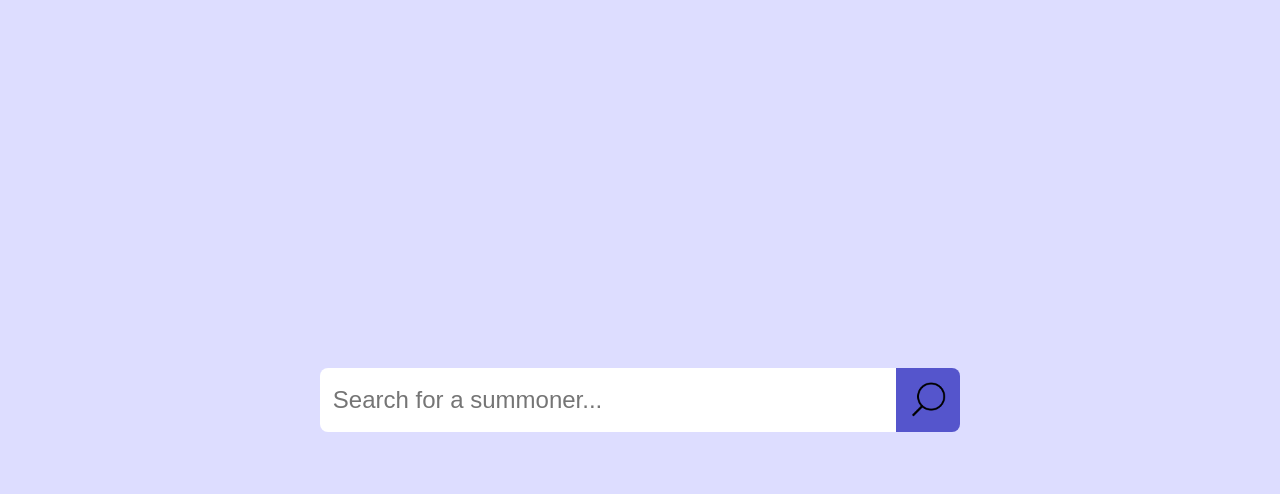
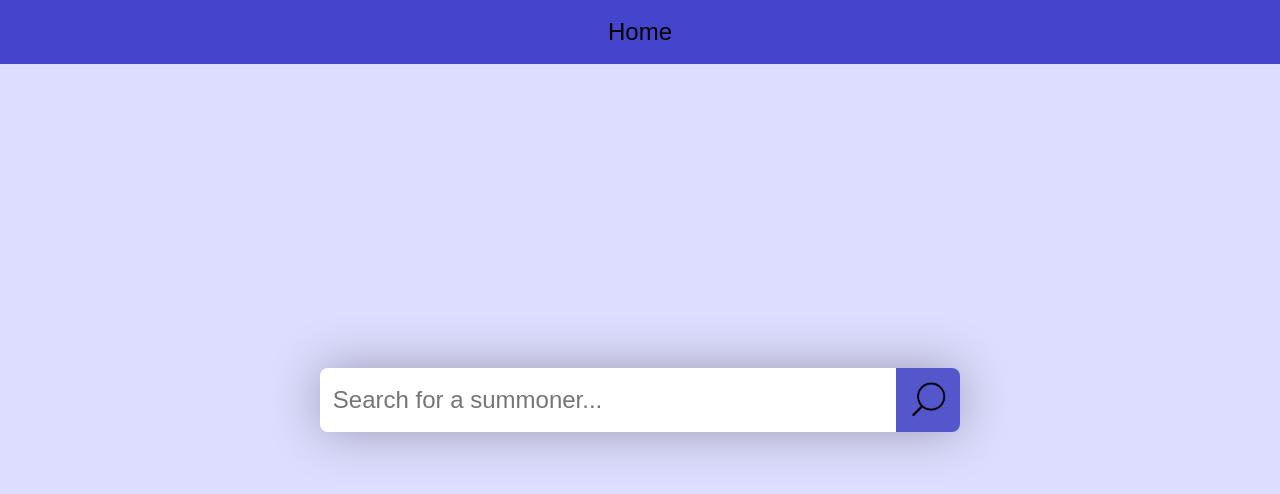
Before and after one commit to 6gav/LeagueLookup, a React (Create React App) app: page / in a window 1280 px wide. Shown: the top 494 px of the page. Built offline with nearby package versions, Linux system fonts and the light colour scheme.

Commit message:
Added a navbar that allows for navigation back to home

```diff
--- a/src/Components/App.css
+++ b/src/Components/App.css
@@ -21,6 +21,8 @@
   max-width: 50vw;
   height: 8vh;
   max-height: 8vh;
+  box-shadow: 0px 0px 50px rgba(0, 0, 0, 0.3);
+  border-radius: 1vh;
 }
 
 .Input-field{
--- /dev/null
+++ b/src/Components/NavBar.css
@@ -0,0 +1,23 @@
+.NavBar{
+  position: absolute;
+  display: flex;
+  margin: 0;
+  padding: 0;
+  min-width: 100vw;
+  width: 100vw;
+  max-width: 100vw;
+  min-height: 8vh;
+  background-color: #4444CC;
+}
+
+.NavButton{
+  background-color: inherit;
+  border: 0;
+  font-size: 3vh;
+  flex: 1;
+  cursor: pointer;
+  position: relative;
+  margin: 0;
+  padding: 0;
+  z-index: 1;
+}
--- a/src/Components/NavBar.js
+++ b/src/Components/NavBar.js
@@ -1,8 +1,17 @@
 import React, {Component} from 'react';
+import './NavBar.css';
 
 class NavBar extends Component {
+  redirect(){
+    window.location.replace(window.location.origin);
+  }
+
   render(){
-    return <a></a>;
+    return (
+      <div className="NavBar">
+        <button className="NavButton" onClick= {this.redirect} >Home</button>
+      </div>
+    );
   }
 }
 export default NavBar;
--- a/src/index.js
+++ b/src/index.js
@@ -1,7 +1,7 @@
 import React from 'react';
 import ReactDOM from 'react-dom';
 import './index.css';
-import Home from './home.js'
+import Home from './Home.js'
 import * as serviceWorker from './serviceWorker';
 
 ReactDOM.render(<Home />, document.getElementById('root'));
```
Also changed, not shown: 1 other file (tests, documents, lock files or other folders).
